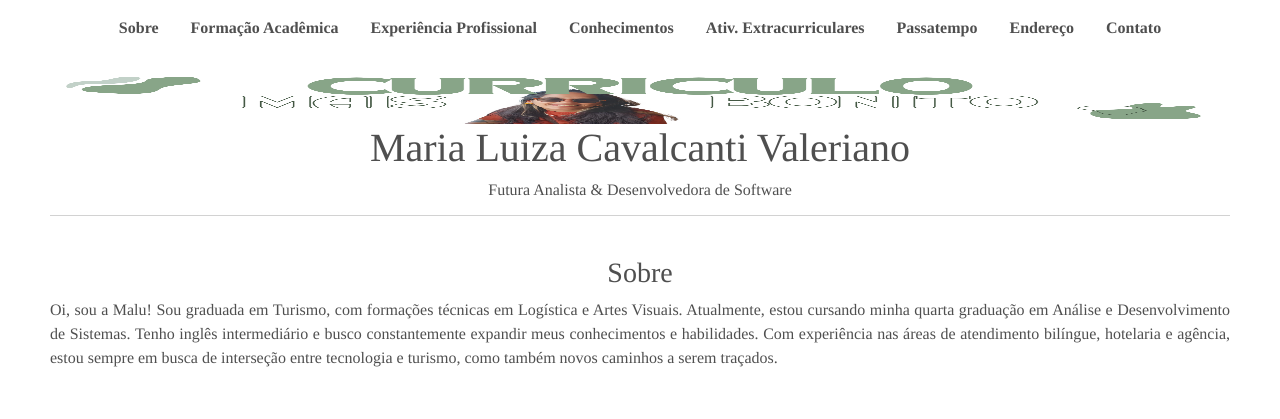
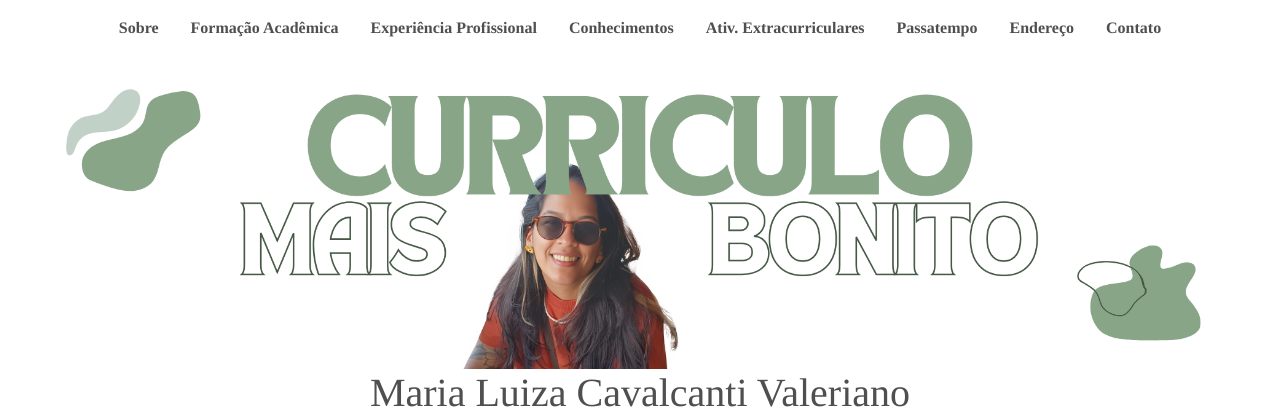
Before and after one commit to llooizaq13/Curriculo_HTMLCSS, a plain HTML site: page index.html in a window 1280 px wide. Shown: the top 419 px of the page. Drawn offline with nearby package versions, Linux system fonts and the light colour scheme.

Commit message:
Update index.html

```diff
--- a/index.html
+++ b/index.html
@@ -50,7 +50,7 @@
 
     <center>
         <br>
-        <img src="Capa CurriculoCSS.png" alt="Imagem da pessoa: Maria Luiza" title="Maria Luiza" style="width: 100%; height: 50px;">
+        <img src="Capa CurriculoCSS.png" alt="Imagem da pessoa: Maria Luiza" title="Maria Luiza" style="width: 100%; height: 100%;">
 	    <br>
         <h1>Maria Luiza Cavalcanti Valeriano</h1>
         <h6>Futura Analista & Desenvolvedora de Software</h6>
```
